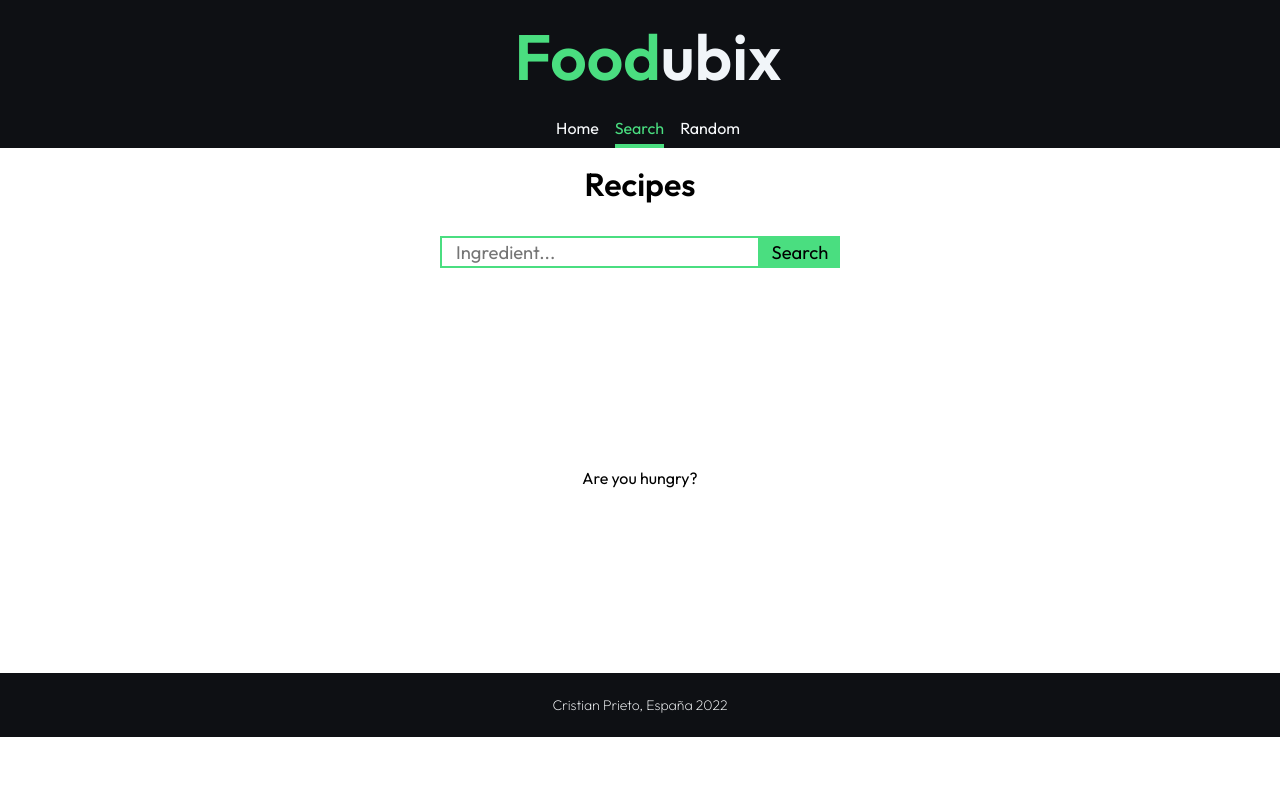
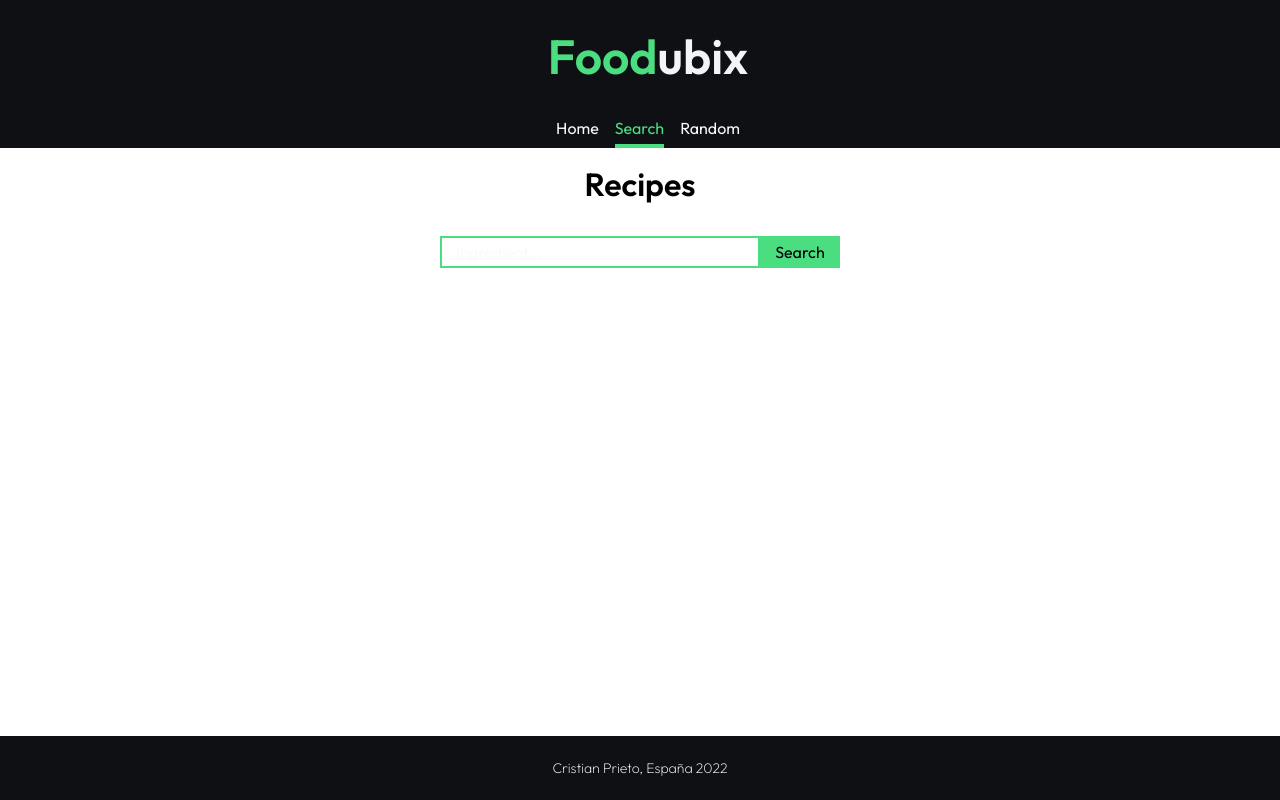
Before and after one commit to Cristian-Prieto/foodubix, a React (Create React App) app: page /recipes/search in a window 1280 px wide. Built offline with nearby package versions, Linux system fonts and the light colour scheme.

Commit message:
search done

```diff
--- a/src/App.css
+++ b/src/App.css
@@ -8,21 +8,25 @@
   background-color: #4b5563;
   color: white;
 }
-
+.container {
+  height: 100vh;
+  display: flex;
+  flex-direction: column;
+}
 .header {
   background-color: #0e1014;
-  height: 7rem;
+  min-height: 7rem;
   color: #f8fafc;
   font-size: 3rem;
   font-weight: 600;
   display: flex;
-  justify-content: left;
+  justify-content: center;
   align-items: center;
   padding-left: 1rem;
 }
 .nav-container {
   font-size: 1rem;
-  height: 2.25rem;
+  min-height: 2.25rem;
   align-items: stretch;
   padding: 6px 0 0 1rem;
   text-decoration: none;
@@ -48,10 +52,11 @@
   pointer-events: none;
   transition: border 0.2s ease;
 }
+
 .footer {
   margin-top: auto;
   background-color: #0e1014;
-  height: 4rem;
+  min-height: 4rem;
   color: #f8fafc;
   font-size: 14px;
   font-weight: 200;
@@ -61,10 +66,6 @@
 }
 
 @media (min-width: 600px) {
-  .header {
-    font-size: 4rem;
-    justify-content: center;
-  }
   .nav-container {
     justify-content: center;
   }
--- a/src/App.js
+++ b/src/App.js
@@ -7,6 +7,7 @@ import {
   useLocation,
 } from "react-router-dom";
 import "./App.css";
+import { Index } from "./components/Index";
 import { Random } from "./pages/Random";
 import { RecipeDetail } from "./pages/RecipeDetail";
 
@@ -23,7 +24,7 @@ function Home() {
     } else return "enabled";
   };
   return (
-    <>
+    <div className="container">
       <header className="header">
         <span style={{ color: "#4ade80 " }}>Food</span>
         <span style={{ color: "#f1f5f9 " }}>ubix</span>
@@ -42,8 +43,9 @@ function Home() {
         <Link to="login">Login</Link> */}
       </nav>
       <Outlet />
+      {location.pathname === "/" ? <Index /> : null}
       <footer className="footer">Cristian Prieto, España 2022</footer>
-    </>
+    </div>
   );
 }
 
--- /dev/null
+++ b/src/components/Index.jsx
@@ -0,0 +1,4 @@
+import styles from "./Index.module.css";
+export function Index() {
+  return <div className={styles.container}>HOLAA</div>;
+}
--- /dev/null
+++ b/src/components/Index.module.css
@@ -0,0 +1,4 @@
+.container {
+  background-color: yellowgreen;
+  height: 100%;
+}
--- a/src/pages/Random.module.css
+++ b/src/pages/Random.module.css
@@ -7,7 +7,6 @@
 }
 .cardContainer {
   display: flex;
-  width: 100%;
   flex-direction: column;
   justify-content: center;
   align-items: center;
--- a/src/pages/Search.jsx
+++ b/src/pages/Search.jsx
@@ -34,20 +34,16 @@ export function Search() {
           Search
         </button>
       </form>
-      {searchedFood < 1 ? (
-        <div className={styles.body}>Are you hungry?</div>
-      ) : (
+
       <ul className={styles.list}>
-          Choose your dish
         {searchedFood.map((item) => (
           <li className={styles.recipe} key={item.id}>
-              <Link to={`/recipes/${item.id}`}>
-                <span>{item.title}</span>
+            <Link to={`/recipes/${item.id}`} className={styles.linkFood}>
+              <span className={styles.item}>{item.title}</span>
             </Link>
           </li>
         ))}
       </ul>
-      )}
     </>
   );
 }
--- a/src/pages/Search.module.css
+++ b/src/pages/Search.module.css
@@ -1,3 +1,10 @@
+.container {
+  height: 100vh;
+  background-color: #4ade80;
+  display: flex;
+  flex-direction: column;
+  justify-content: space-between;
+}
 .title {
   font-weight: 600;
   padding: 1rem;
@@ -13,42 +20,54 @@
   height: 4rem;
 }
 .input {
-  font-size: 1.15rem;
+  font-size: 1rem;
   padding-left: 1rem;
   border: none;
   width: 20rem;
-
+  height: 2rem;
   box-shadow: inset 0 0 0 2px #4ade80;
 }
+input::placeholder {
+  color: #f8fafc;
+}
+.input:focus {
+  outline: none;
+  background-color: #4b5563;
+  color: #f8fafc;
+}
 .btn {
-  font-size: 1.15rem;
+  font-size: 1rem;
   background-color: #4ade80;
   font-weight: 400;
   border: none;
   width: 5rem;
 }
-.body {
+
+.list {
+  font-weight: 200;
+  list-style: none;
+  padding: 2rem 0 0 1rem;
   display: flex;
   flex-direction: column;
   justify-content: center;
   align-items: center;
-  height: 100%;
-  min-height: 24.29rem;
-}
-.list {
-  font-weight: 200;
-  list-style: none;
-  padding: 2rem 0 0 1rem;
-  background-color: red;
-  display: flex;
-  flex-direction: column;
-  justify-content: center;
-  align-items: center;
+  font-weight: 400;
+  margin-bottom: 4rem;
 }
 .recipe {
   padding: 0.5rem 0;
 }
 
+.linkFood {
+  text-decoration: none;
+}
+.linkFood:link {
+  color: black;
+}
+.linkFood:hover {
+  color: #4ade80;
+  text-decoration: underline;
+}
 @media (min-width: 600px) {
   .title {
   }
```
Lines whose indentation alone changed are shown as unchanged.
